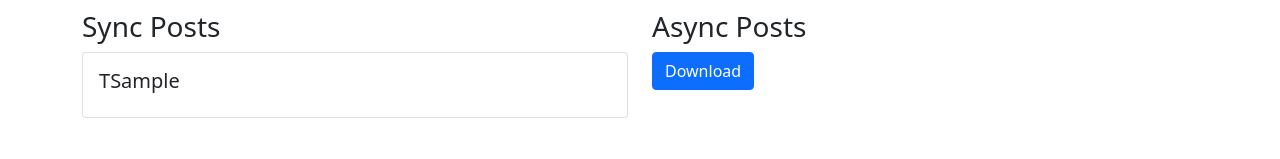
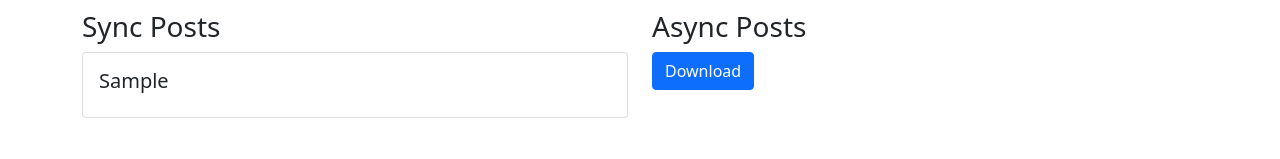
Before and after one commit to IlyaKrapivnoy/react_redux_saga_app, a React (Create React App) app: page / in a window 1280 px wide. Both pictures are taken after typing "Sample" into the empty fields and a click on the button "Create". Shown: the part 138-297 px from the top of the page. Built offline with nearby package versions, Linux system fonts and the light colour scheme.

Commit message:
check if there is an empty input then do not create a post

```diff
--- a/src/components/Post.js
+++ b/src/components/Post.js
@@ -4,7 +4,7 @@
     return (
         <div className="card">
           <div className="card-body">
-              <h5 className="card-title">T{post.title}</h5>
+              <h5 className="card-title">{post.title}</h5>
           </div>
         </div>
     )
--- a/src/components/PostForm.js
+++ b/src/components/PostForm.js
@@ -15,6 +15,10 @@
         event.preventDefault()
 
         const {title} = this.state
+
+        if (!title.trim()) {
+            return // если input пустой, пост создаваться не будет
+        }
 
         const newPost = {
             title, id: Date.now().toString()
```
